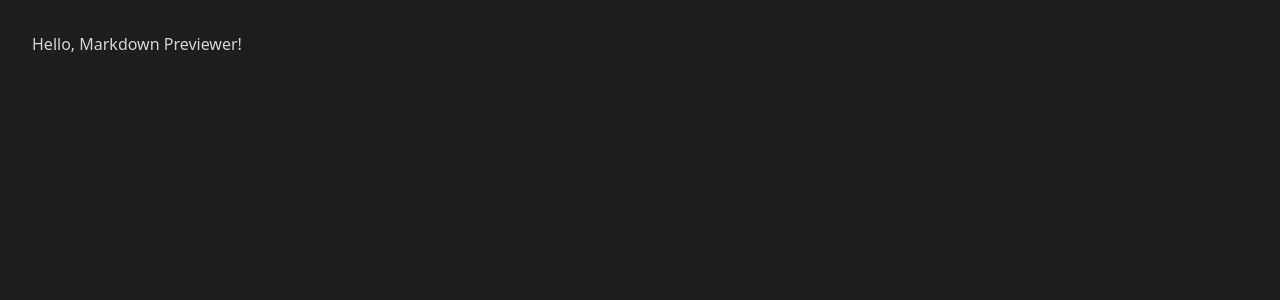
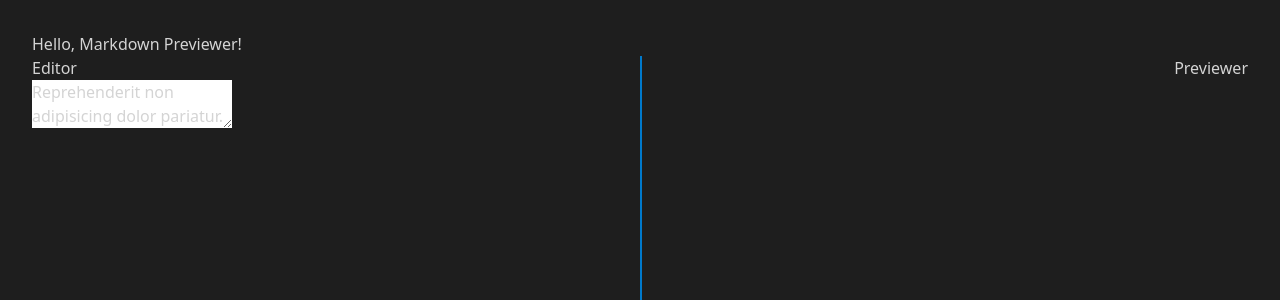
Before and after one commit to kimjisena/markdown-previewer, a React (Create React App) app: page / in a window 1280 px wide. Shown: the top 300 px of the page. Built offline with nearby package versions, Linux system fonts and the light colour scheme.

Commit message:
add divider

```diff
--- a/src/App.jsx
+++ b/src/App.jsx
@@ -1,9 +1,17 @@
+import Editor from "./components/desktop/Editor";
+import Divider from "./components/desktop/Divider";
+import Previewer from "./components/desktop/Previewer";
+
 function App() {
   return (
-    <div className="app">
+    <div className={`relative h-full`}>
       <header className="app-header">
         <h1>Hello, Markdown Previewer!</h1>
       </header>
+
+      <Editor />
+      <Divider />
+      <Previewer />
     </div>
   );
 }
--- a/src/components/desktop/Divider.jsx
+++ b/src/components/desktop/Divider.jsx
@@ -0,0 +1,10 @@
+import React from 'react';
+
+function Divider() {
+  return (
+    <div className={`fixed left-1/2 h-full w-[2px] bg-divider`}>
+    </div>
+  )
+}
+
+export default Divider;
--- a/src/components/desktop/Editor.jsx
+++ b/src/components/desktop/Editor.jsx
@@ -0,0 +1,23 @@
+import React from 'react';
+
+const placeholder = `Reprehenderit non adipisicing dolor pariatur. Adipisicing non proident id officia exercitation consequat amet incididunt dolore incididunt velit reprehenderit voluptate Lorem. Et nulla aute id mollit.
+
+Ex ex enim enim est nisi. Mollit in velit aute veniam in veniam duis et eiusmod. Id laborum pariatur aliquip quis nulla et. Minim pariatur ad fugiat amet. Qui consequat ut consectetur laboris laboris magna ex in cupidatat do occaecat aliqua. In duis consequat consequat nulla adipisicing tempor ad voluptate. Cillum sit qui qui duis labore est magna labore anim ex aute minim laboris.
+
+Irure consequat officia culpa quis quis eiusmod labore anim est. Ea excepteur laboris fugiat et in aliquip exercitation cillum aute. Amet anim aliqua voluptate duis fugiat dolore laborum exercitation ex aliquip eu. Duis consectetur et cillum dolore cillum reprehenderit. Fugiat laborum amet id laboris eiusmod dolore nostrud voluptate eu ullamco officia aliqua sint. Sunt aliquip officia consectetur duis ex qui velit et non aliqua laborum voluptate Lorem velit. Mollit enim minim tempor incididunt quis reprehenderit tempor ullamco incididunt reprehenderit commodo mollit excepteur.
+
+Adipisicing qui incididunt sunt consectetur officia aliqua tempor cillum ullamco magna id dolor labore. Ea pariatur anim consequat aute cupidatat occaecat aute. Proident elit eu veniam mollit. Irure nisi irure tempor quis voluptate consequat. Culpa eu et do officia reprehenderit minim ea elit commodo irure ut officia. Consequat velit ad tempor dolor ipsum enim incididunt ea veniam ad nulla magna irure ad. Excepteur eiusmod occaecat cupidatat velit eu culpa quis aute amet.
+
+Aliqua sint duis aute Lorem consectetur proident esse labore labore ex cillum. Velit ad aliqua non amet aliquip non et minim. Deserunt deserunt dolore ullamco ipsum non enim proident pariatur officia elit. Fugiat minim ullamco occaecat reprehenderit ex. Est excepteur minim esse non velit. Amet aute amet ea occaecat. Consectetur qui magna quis nostrud.`
+
+function Editor() {
+  return (
+    <div className={`absolute left-0`}>
+        <h1>Editor</h1>
+        <textarea value={placeholder}>
+        </textarea>
+    </div>
+  );
+}
+
+export default Editor;
--- a/src/components/desktop/Previewer.jsx
+++ b/src/components/desktop/Previewer.jsx
@@ -0,0 +1,11 @@
+import React from 'react';
+
+function Previewer() {
+  return (
+    <div className={`absolute right-0`}>
+        <h1>Previewer</h1>
+    </div>
+  )
+}
+
+export default Previewer
--- a/src/index.css
+++ b/src/index.css
@@ -1,8 +1,10 @@
 @tailwind base;
 @tailwind components;
 body {
-    margin: 2rem;
+    padding: 2rem;
     background-color: #1e1e1e;
     color: #d4d4d4;
+    width: 100%;
 }
+
 @tailwind utilities;
```
